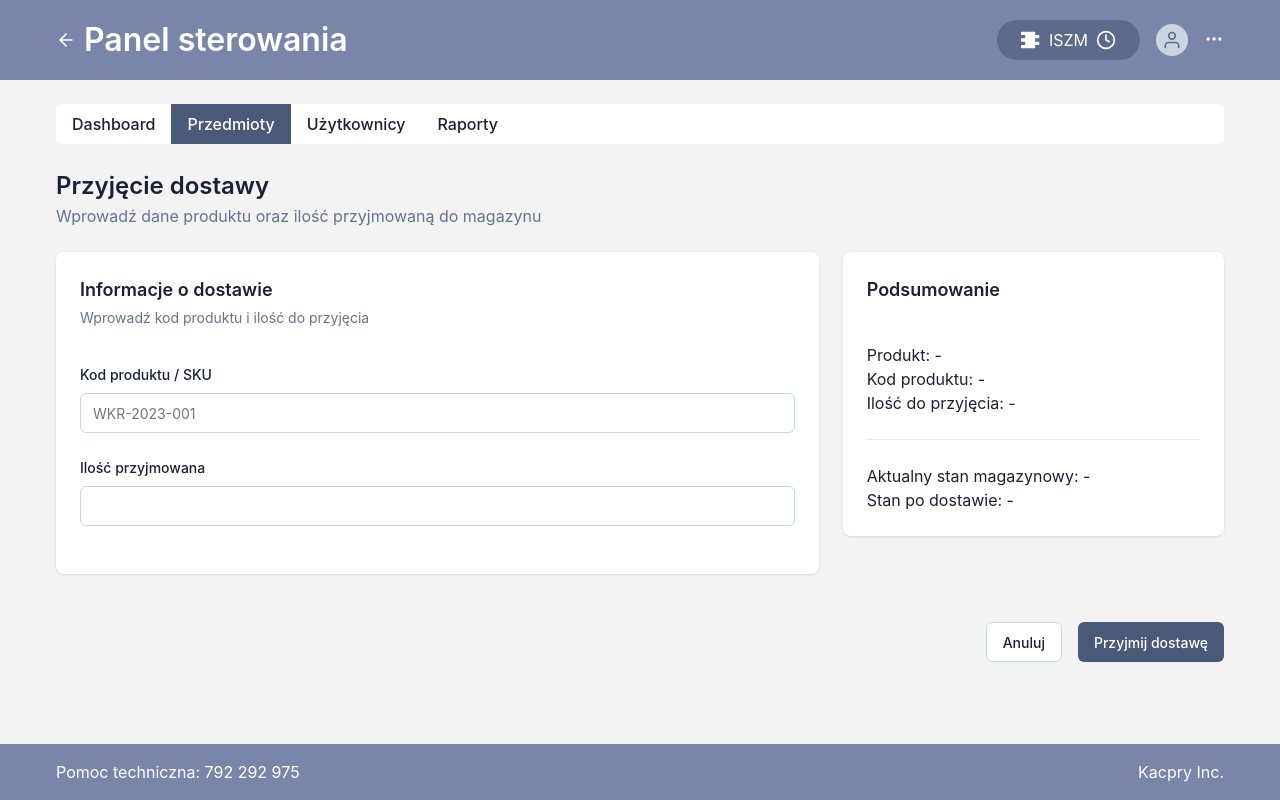
After one commit to kacperMa25/In-ynieriaOprogramowania, a Flask app: page /products/modifyQuantity in a window 1280 px wide. The commit adds this page. Run offline with Flask 3, Linux system fonts and the light colour scheme.

Commit message:
przyjęcie/wysłanie towaru

```diff
--- a/projekt/flaskr/dashboard.py
+++ b/projekt/flaskr/dashboard.py
@@ -76,6 +76,7 @@ def add_user():
             except db.IntegrityError as e:
                 error = f"{e}"
             else:
+                flash("Pomyślnie dodano użytkownika")
                 return redirect(url_for("index"))
 
         flash(error)
@@ -160,6 +161,7 @@ def add_item():
             except db.IntegrityError as e:
                 error = f"Błąd integralności: {str(e)} - Produkt o kodzie {itemCode}"
             else:
+                flash("Dodano pomyślnie przedmiot")
                 return redirect(url_for("index"))
 
         flash(error)
@@ -248,10 +250,12 @@ def editItem():
             except db.IntegrityError as e:
                 error = f"Błąd integralności: {str(e)} - Produkt o kodzie {itemCode}"
             else:
+                flash("Edytowano pomyślnie przedmiot")
                 return redirect(url_for("index"))
 
         flash(error)
     return render_template("dashboard/edit-item.html")
+
 
 @bp.route("/raport", methods=["GET"])
 @loginRequired
@@ -290,7 +294,7 @@ def raport():
             else:
                 wDetails = db.execute(
                     f"SELECT productCode, productName, category, quantityInStock, price, location, price * quantityInStock AS valueWhole FROM products WHERE category = ? ORDER BY {sortBy} {descAsc}",
-                    (category,)
+                    (category,),
                 ).fetchall()
         except db.IntegrityError as e:
             error = f"Naruszono integralność z bazą danych: {str(e)}"
@@ -298,4 +302,37 @@ def raport():
 
     categories = db.execute("SELECT DISTINCT category FROM products").fetchall()
 
-    return render_template("dashboard/raport.html", wDetails=wDetails, categories=categories)
+    return render_template(
+        "dashboard/raport.html", wDetails=wDetails, categories=categories
+    )
+
+
+@bp.route("/products/modifyQuantity", methods=("GET", "POST"))
+@loginRequired
+def modQuant():
+    if request.method == "POST":
+        db = get_db()
+        productCode = request.form["sku"]
+        quantity = request.form["quantity"]
+        error = None
+
+        if not productCode:
+            error = "Wprowadź kod produktu"
+        elif not quantity:
+            error = "Wprowadź ilość"
+
+        if error is None:
+            try:
+                db.execute(
+                    "UPDATE products SET quantityInStock = quantityInStock + ? WHERE productCode = ?",
+                    (quantity, productCode),
+                )
+                db.commit()
+            except db.IntegrityError as e:
+                error = f"Naruszono integralność: {e}"
+            else:
+                flash("Zaktualizowano ilość")
+                return redirect(url_for("dashboard.products"))
+
+        flash(error)
+    return render_template("dashboard/modQuant.html")
--- a/projekt/flaskr/templates/dashboard/index.html
+++ b/projekt/flaskr/templates/dashboard/index.html
@@ -6,14 +6,16 @@
 <link rel="stylesheet" href="{{ url_for('static', filename='css/index.css') }}">
 {% endblock %}
 
-{% block page_title %}
+{% block back_button %}
 <div class="tabs">
     <a href="{{ url_for('dashboard.index') }}" class="tab active">Dashboard</a>
     <a href="{{ url_for('dashboard.products') }}" class="tab">Przedmioty</a>
     <a href="{{ url_for('dashboard.users') }}" class="tab">Użytkownicy</a>
     <a href="{{ url_for('dashboard.raport') }}" class="tab">Raporty</a>
 </div>
+{% endblock %}
 
+{% block page_title %}
 <div class="page-title">
     <h2>Dashboard</h2>
     <p>Przegląd stanu magazynu i aktywności systemu</p>
--- /dev/null
+++ b/projekt/flaskr/templates/dashboard/modQuant.html
@@ -0,0 +1,130 @@
+{% extends "baseDash.html" %}
+
+{% block title %}Przyjęcie dostawy - System Zarządzania Magazynem{% endblock %}
+
+{% block stylesheets %}
+<link rel="stylesheet" href="{{ url_for('static', filename='css/edit-item.css') }}">
+{% endblock %}
+
+{% block back_button %}
+<div class="tabs">
+    <a href="{{ url_for('dashboard.index') }}" class="tab">Dashboard</a>
+    <a href="{{ url_for('dashboard.products') }}" class="tab active">Przedmioty</a>
+    <a href="{{ url_for('dashboard.users') }}" class="tab">Użytkownicy</a>
+    <a href="{{ url_for('dashboard.raport') }}" class="tab">Raporty</a>
+</div>
+{% endblock %}
+
+{% block page_title %}
+<div class="page-title">
+    <div class="page-title-row">
+        <div>
+            <h2>
+                Przyjęcie dostawy
+            </h2>
+            <p>Wprowadź dane produktu oraz ilość przyjmowaną do magazynu</p>
+        </div>
+    </div>
+</div>
+{% endblock %}
+
+{% block content %}
+<div class="grid">
+    <div class="card">
+        <div class="card-header">
+            <h3 class="card-title">Informacje o dostawie</h3>
+            <p class="card-description">Wprowadź kod produktu i ilość do przyjęcia</p>
+        </div>
+        <div class="card-content">
+            <form method="POST" id="deliveryForm">
+                <div class="form-group">
+                    <label class="form-label" for="sku">Kod produktu / SKU</label>
+                    <input class="form-input" id="sku" name="sku" type="text" placeholder="WKR-2023-001" required>
+                    <div id="product-info" class="form-info" style="display: none;">
+                        <span id="product-name"></span>
+                    </div>
+                </div>
+
+                <div class="form-group">
+                    <label class="form-label" for="quantity">Ilość przyjmowana</label>
+                    <input class="form-input" id="quantity" name="quantity" type="number" min="1" required>
+                </div>
+            </form>
+        </div>
+    </div>
+
+    <div>
+        <div class="card">
+            <div class="card-header">
+                <h3 class="card-title">Podsumowanie</h3>
+            </div>
+            <div class="card-content" id="summary">
+                <div class="summary-item">
+                    <span class="summary-label">Produkt:</span>
+                    <span class="summary-value" id="summary-product">-</span>
+                </div>
+                <div class="summary-item">
+                    <span class="summary-label">Kod produktu:</span>
+                    <span class="summary-value" id="summary-sku">-</span>
+                </div>
+                <div class="summary-item">
+                    <span class="summary-label">Ilość do przyjęcia:</span>
+                    <span class="summary-value" id="summary-quantity">-</span>
+                </div>
+                <div class="separator"></div>
+                <div class="summary-item">
+                    <span class="summary-label">Aktualny stan magazynowy:</span>
+                    <span class="summary-value" id="current-stock">-</span>
+                </div>
+                <div class="summary-item">
+                    <span class="summary-label">Stan po dostawie:</span>
+                    <span class="summary-value" id="future-stock">-</span>
+                </div>
+            </div>
+        </div>
+    </div>
+</div>
+
+<div class="button-group">
+    <a href="{{ url_for('dashboard.products') }}" class="button button-outline">Anuluj</a>
+    <button class="button button-primary" form="deliveryForm" type="submit">Przyjmij dostawę</button>
+</div>
+
+<script>
+document.getElementById('sku').addEventListener('change', function() {
+    const sku = this.value;
+    if (sku) {
+        fetch('/api/check-product', {
+            method: 'POST',
+            headers: {
+                'Content-Type': 'application/json',
+            },
+            body: JSON.stringify({
+                sku: sku
+            })
+        })
+        .then(response => response.json())
+        .then(data => {
+            if (data.exists) {
+                document.getElementById('product-info').style.display = 'block';
+                document.getElementById('product-name').textContent = data.product.productName;
+
+                document.getElementById('summary-product').textContent = data.product.productName;
+                document.getElementById('summary-sku').textContent = data.product.productCode;
+                document.getElementById('current-stock').textContent = data.product.quantityInStock + ' ' + data.product.unit;
+
+                document.getElementById('quantity').addEventListener('input', function() {
+                    const quantity = parseInt(this.value) || 0;
+                    document.getElementById('summary-quantity').textContent = quantity + ' ' + data.product.unit;
+                    const currentStock = parseInt(data.product.quantityInStock);
+                    document.getElementById('future-stock').textContent = (currentStock + quantity) + ' ' + data.product.unit;
+                });
+            } else {
+                document.getElementById('product-info').style.display = 'block';
+                document.getElementById('product-name').textContent = 'Produkt nie został znaleziony';
+            }
+        });
+    }
+});
+</script>
+{% endblock %}
```
Also changed, not shown: projekt/flaskr/templates/dashboard/add-item.html (+9 -0 lines), projekt/flaskr/templates/dashboard/add-user.html (+10 -9 lines), projekt/flaskr/templates/dashboard/edit-item.html (+8 -13 lines), projekt/flaskr/templates/dashboard/products.html (+4 -4 lines), projekt/flaskr/templates/dashboard/raport.html (+8 -7 lines), projekt/instance/warehouse.sqlite.
